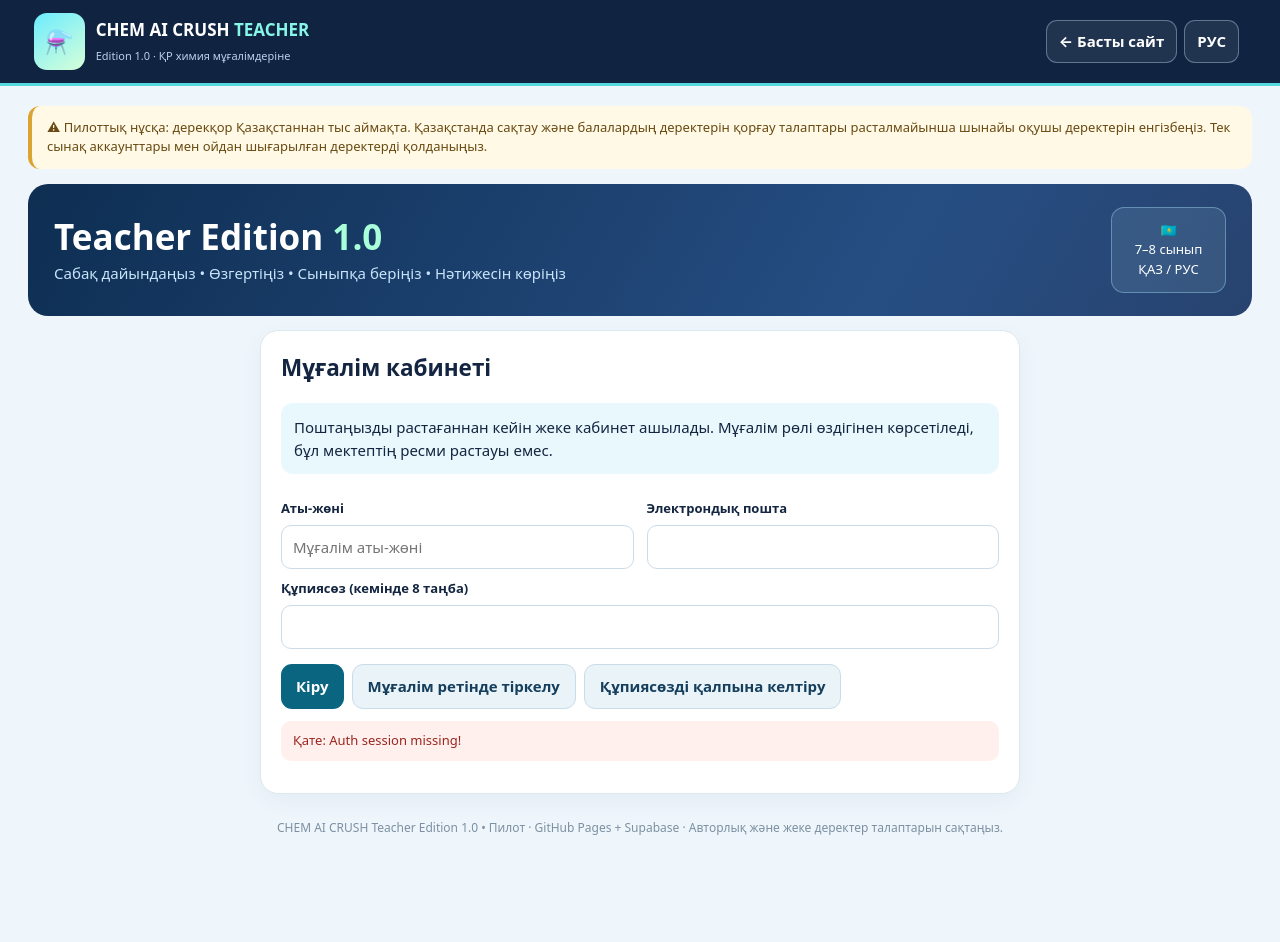
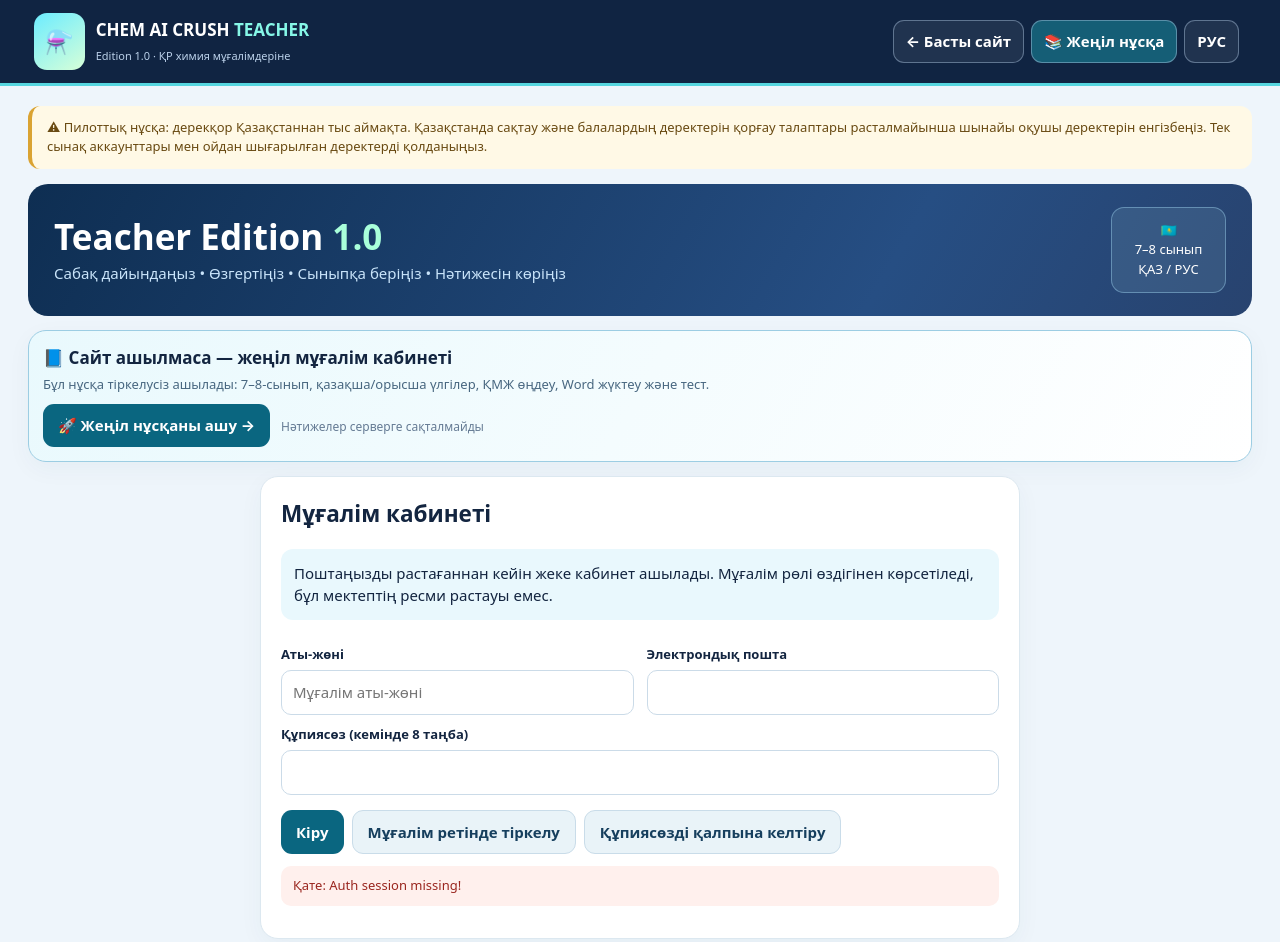
Before and after one commit to Tasolpan/chem-ai-crush, a plain HTML site: page teacher.html in a window 1280 px wide. Shown: the top 942 px of the page. Before the commit the page ends 877 px from the top, so only its background shows below. Drawn offline with nearby package versions, Linux system fonts and the light colour scheme.

Commit message:
Add clear offline fallback and recoverable error display to Teacher Edition

```diff
--- a/teacher.html
+++ b/teacher.html
@@ -27,10 +27,16 @@ input,select,textarea{background:#fff;border:1px solid #cbdbe8;border-radius:10p
 </style></head>
 <body>
 <header class="top"><div class="brand"><div class="brand-icon">⚗️</div><div><b>CHEM AI CRUSH <span style="color:#86f7e7">TEACHER</span></b><small>Edition 1.0 · ҚР химия мұғалімдеріне</small></div></div>
-<div class="topact"><a class="linkbtn" href="./index.html" data-t="back">← Басты сайт</a><button id="language" class="ghost" type="button">РУС</button><span id="userTag" style="font-size:12px"></span><button id="signOut" class="ghost" hidden data-t="signOut">Шығу</button></div></header>
+<div class="topact"><a class="linkbtn" href="./index.html" data-t="back">← Басты сайт</a><a class="linkbtn" href="./teacher-offline.html" style="background:#155e76;color:#fff">📚 Жеңіл нұсқа</a><button id="language" class="ghost" type="button">РУС</button><span id="userTag" style="font-size:12px"></span><button id="signOut" class="ghost" hidden data-t="signOut">Шығу</button></div></header>
 <div class="wrap">
 <div class="notice" data-t="pilot">⚠ Пилоттық нұсқа: дерекқор әзірге Қазақстаннан тыс аймақта. Қазақстанда сақтау және кәмелетке толмағандардың деректерін қорғау талаптары расталмайынша шынайы оқушы деректерін енгізбеңіз. Сынақ аккаунттары мен ойдан шығарылған деректерді ғана қолданыңыз.</div>
 <div class="hero"><div><h1>Teacher Edition <span style="color:#a9ffda">1.0</span></h1><p data-t="tagline">Сабақ дайындаңыз • Өзгертіңіз • Сыныпқа беріңіз • Нәтижесін көріңіз</p></div><div class="badge">🇰🇿<br>7–8 сынып<br>ҚАЗ / РУС</div></div>
+<div class="card" id="fallbackNotice" style="margin:0 0 14px;padding:14px;border-color:#9ccde3;background:linear-gradient(120deg,#e9f9fd,#ffffff)">
+  <b style="display:block;font-size:17px;margin-bottom:4px">📘 Сайт ашылмаса — жеңіл мұғалім кабинеті</b>
+  <p style="margin:0 0 10px;color:#486780;font-size:13px">Бұл нұсқа тіркелусіз ашылады: 7–8-сынып, қазақша/орысша үлгілер, ҚМЖ өңдеу, Word жүктеу және тест.</p>
+  <a href="./teacher-offline.html" class="btn" style="text-decoration:none">🚀 Жеңіл нұсқаны ашу →</a>
+  <span style="color:#657b94;font-size:12px;margin-left:7px">Нәтижелер серверге сақталмайды</span>
+ </div>
 <section class="card auth" id="authView">
 <h2 data-t="authTitle">Мұғалім кабинеті</h2><p class="intro" data-t="authDesc">Поштаңызды растағаннан кейін жеке кабинет ашылады. Мұғалім рөлі өздігінен көрсетіледі, бұл мектептің ресми растауы емес.</p>
 <div class="formrow"><div><label for="fullName" data-t="name">Аты-жөні</label><input id="fullName" autocomplete="name" placeholder="Мұғалім аты-жөні"></div><div><label for="email" data-t="email">Электрондық пошта</label><input id="email" type="email" autocomplete="email"></div></div>
@@ -82,6 +88,6 @@ input,select,textarea{background:#fff;border:1px solid #cbdbe8;border-radius:10p
 </div>
 <p class="footer">CHEM AI CRUSH Teacher Edition 1.0 • Пилот · GitHub Pages + Supabase · Авторлық және жеке деректер талаптарын сақтаңыз.</p>
 </div>
-<script src="https://cdn.jsdelivr.net/npm/@supabase/supabase-js@2.49.1"></script>
+<script src="https://cdn.jsdelivr.net/npm/@supabase/supabase-js@2.49.1" onerror="document.getElementById('authMsg').textContent='⚠ Кіру қызметі жүктелмеді. Төмендегі Жеңіл нұсқа сілтемесін ашыңыз.'"></script>
 <script defer src="./teacher.js"></script>
 </body></html>
```
